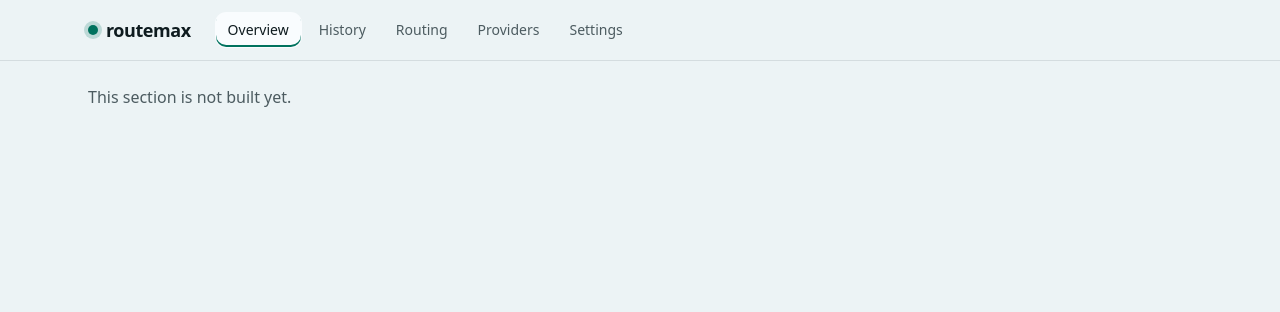
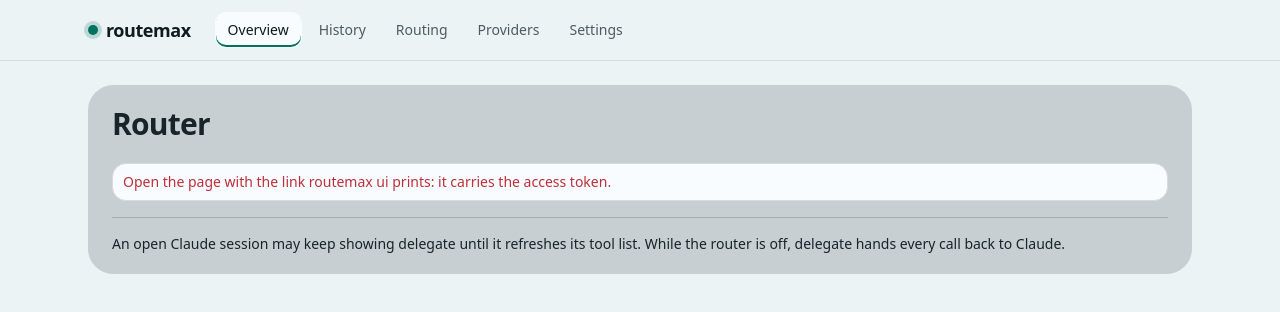
Before and after one commit to blauwtje/routemax, a React (Vite) app in the folder web/: page / in a window 1280 px wide. Shown: the top 312 px of the page. Built offline with nearby package versions, Linux system fonts and the light colour scheme.

Commit message:
feat(web): switch the router from Overview
Plan-task: 48

```diff
--- a/web/src/app.tsx
+++ b/web/src/app.tsx
@@ -1,8 +1,11 @@
 import type { ComponentType } from 'react';
 import { AppShell } from '@/components/app-shell';
+import { OverviewPage } from '@/features/overview/overview-page';
 import { type Section, useSection } from '@/hooks/use-section';
 
-const SECTION_PAGES: Partial<Record<Section, ComponentType>> = {};
+const SECTION_PAGES: Partial<Record<Section, ComponentType>> = {
+  overview: OverviewPage,
+};
 
 export function App() {
   const [section, navigate] = useSection();
--- a/web/src/components/ui/switch.tsx
+++ b/web/src/components/ui/switch.tsx
@@ -6,21 +6,21 @@
   size = "default",
   ...props
 }: SwitchPrimitive.Root.Props & {
-  size?: "sm" | "default"
+  size?: "sm" | "default" | "lg"
 }) {
   return (
     <SwitchPrimitive.Root
       data-slot="switch"
       data-size={size}
       className={cn(
-        "peer group/switch relative inline-flex shrink-0 items-center rounded-full border border-transparent transition-all outline-none group-has-[:focus-visible]/field-label:border-transparent group-has-[:focus-visible]/field-label:ring-0 after:absolute after:-inset-x-3 after:-inset-y-2 focus-visible:border-ring focus-visible:ring-3 focus-visible:ring-ring/50 aria-invalid:border-destructive aria-invalid:ring-3 aria-invalid:ring-destructive/20 data-[size=default]:h-[18.4px] data-[size=default]:w-[32px] data-[size=sm]:h-[14px] data-[size=sm]:w-[24px] dark:aria-invalid:border-destructive/50 dark:aria-invalid:ring-destructive/40 data-checked:bg-primary data-unchecked:bg-input dark:data-unchecked:bg-input/80 data-disabled:cursor-not-allowed data-disabled:opacity-50",
+        "peer group/switch relative inline-flex shrink-0 items-center rounded-full border border-transparent transition-all outline-none group-has-[:focus-visible]/field-label:border-transparent group-has-[:focus-visible]/field-label:ring-0 after:absolute after:-inset-x-3 after:-inset-y-2 focus-visible:border-ring focus-visible:ring-3 focus-visible:ring-ring/50 aria-invalid:border-destructive aria-invalid:ring-3 aria-invalid:ring-destructive/20 data-[size=default]:h-[18.4px] data-[size=default]:w-[32px] data-[size=sm]:h-[14px] data-[size=sm]:w-[24px] data-[size=lg]:h-10 data-[size=lg]:w-18 data-[size=lg]:px-[3px] data-[size=lg]:data-checked:bg-switch-on-foreground data-[size=lg]:data-unchecked:bg-switch-off-foreground dark:aria-invalid:border-destructive/50 dark:aria-invalid:ring-destructive/40 data-checked:bg-primary data-unchecked:bg-input dark:data-unchecked:bg-input/80 data-disabled:cursor-not-allowed data-disabled:opacity-50",
         className
       )}
       {...props}
     >
       <SwitchPrimitive.Thumb
         data-slot="switch-thumb"
-        className="pointer-events-none block rounded-full bg-background ring-0 transition-transform group-data-[size=default]/switch:size-4 group-data-[size=sm]/switch:size-3 group-data-[size=default]/switch:data-checked:translate-x-[calc(100%-2px)] group-data-[size=sm]/switch:data-checked:translate-x-[calc(100%-2px)] dark:data-checked:bg-primary-foreground group-data-[size=default]/switch:data-unchecked:translate-x-0 group-data-[size=sm]/switch:data-unchecked:translate-x-0 dark:data-unchecked:bg-foreground"
+        className="pointer-events-none block rounded-full bg-background ring-0 transition-transform group-data-[size=default]/switch:size-4 group-data-[size=sm]/switch:size-3 group-data-[size=lg]/switch:size-8 group-data-[size=lg]/switch:duration-(--dur-feedback) group-data-[size=lg]/switch:ease-(--ease-out) group-data-[size=lg]/switch:motion-reduce:transition-none group-data-[size=lg]/switch:data-checked:translate-x-full group-data-[size=lg]/switch:data-checked:bg-switch-on group-data-[size=lg]/switch:data-unchecked:bg-switch-off group-data-[size=default]/switch:data-checked:translate-x-[calc(100%-2px)] group-data-[size=sm]/switch:data-checked:translate-x-[calc(100%-2px)] dark:data-checked:bg-primary-foreground group-data-[size=default]/switch:data-unchecked:translate-x-0 group-data-[size=sm]/switch:data-unchecked:translate-x-0 dark:data-unchecked:bg-foreground"
       />
     </SwitchPrimitive.Root>
   )
--- /dev/null
+++ b/web/src/features/overview/overview-page.tsx
@@ -0,0 +1,9 @@
+import { RouterSwitchCard } from './router-switch-card';
+
+export function OverviewPage() {
+  return (
+    <div className="overview-page grid gap-6">
+      <RouterSwitchCard />
+    </div>
+  );
+}
--- /dev/null
+++ b/web/src/features/overview/router-switch-card.tsx
@@ -0,0 +1,88 @@
+import { useEffect, useState } from 'react';
+import { Alert, AlertDescription } from '@/components/ui/alert';
+import { Card, CardContent, CardDescription, CardHeader, CardTitle } from '@/components/ui/card';
+import { Label } from '@/components/ui/label';
+import { Switch } from '@/components/ui/switch';
+import type { SwitchResponse } from '@/lib/api-types';
+import { api } from '@/lib/browser-api';
+import { describeError } from '@/lib/format';
+import { cn } from '@/lib/utils';
+
+type SwitchState =
+  | { kind: 'loading' }
+  | { kind: 'ready'; enabled: boolean; saving: boolean; error: string | null }
+  | { kind: 'failed'; message: string };
+
+export function RouterSwitchCard() {
+  const [state, setState] = useState<SwitchState>({ kind: 'loading' });
+
+  useEffect(() => {
+    api
+      .request<SwitchResponse>('GET', '/api/switch')
+      .then(({ enabled }) => setState({ kind: 'ready', enabled, saving: false, error: null }))
+      .catch((error: unknown) => setState({ kind: 'failed', message: describeError(error) }));
+  }, []);
+
+  async function changeSwitch(enabled: boolean) {
+    if (state.kind !== 'ready') return;
+    const previous = state.enabled;
+    setState({ kind: 'ready', enabled, saving: true, error: null });
+    try {
+      const response = await api.request<SwitchResponse>('PUT', '/api/switch', { enabled });
+      setState({ kind: 'ready', enabled: response.enabled, saving: false, error: null });
+    } catch (error) {
+      setState({ kind: 'ready', enabled: previous, saving: false, error: describeError(error) });
+    }
+  }
+
+  const routerOn = state.kind === 'ready' && state.enabled;
+
+  return (
+    <Card
+      aria-busy={state.kind === 'loading' || (state.kind === 'ready' && state.saving)}
+      className={cn(
+        'router-switch-card grid gap-x-8 gap-y-4 rounded-2xl px-6 py-5 text-base ring-0 motion-safe:transition-colors motion-safe:duration-(--dur-feedback) motion-safe:ease-(--ease-out) md:grid-cols-[minmax(0,1fr)_auto] md:items-center',
+        routerOn ? 'bg-switch-on text-switch-on-foreground' : 'bg-switch-off text-switch-off-foreground',
+      )}
+    >
+      <CardHeader className="px-0">
+        <CardTitle role="heading" aria-level={2} className="font-heading text-3xl leading-tight font-extrabold tracking-tight">Router</CardTitle>
+        <CardDescription className="text-base text-current">
+          {state.kind === 'ready' && state.enabled && 'On: Claude sessions hand tasks to delegate.'}
+          {state.kind === 'ready' && !state.enabled && 'Off: every task stays on Claude.'}
+          {state.kind === 'loading' && 'Loading…'}
+        </CardDescription>
+      </CardHeader>
+      <CardContent className="router-switch-body contents">
+        {state.kind === 'failed' ? (
+          <Alert variant="destructive" className="md:col-span-2">
+            <AlertDescription>{state.message}</AlertDescription>
+          </Alert>
+        ) : (
+          <div className="router-switch-row flex items-center gap-4">
+            <Switch
+              id="router-switch"
+              size="lg"
+              className="router-switch focus-visible:ring-0 focus-visible:outline-2 focus-visible:outline-offset-3 focus-visible:outline-current data-disabled:cursor-progress"
+              checked={routerOn}
+              disabled={state.kind !== 'ready' || state.saving}
+              onCheckedChange={(checked: boolean) => void changeSwitch(checked)}
+              aria-describedby="router-switch-note"
+            />
+            <Label htmlFor="router-switch" className="text-base font-semibold">
+              Route tasks to cheaper models
+            </Label>
+          </div>
+        )}
+        {state.kind === 'ready' && state.error !== null && (
+          <Alert variant="destructive" className="md:col-span-2">
+            <AlertDescription>{state.error}</AlertDescription>
+          </Alert>
+        )}
+        <p id="router-switch-note" className="router-switch-note border-t border-current/20 pt-4 text-sm md:col-span-2">
+          An open Claude session may keep showing delegate until it refreshes its tool list. While the router is off, delegate hands every call back to Claude.
+        </p>
+      </CardContent>
+    </Card>
+  );
+}
--- /dev/null
+++ b/web/src/lib/format.ts
@@ -0,0 +1,18 @@
+import { ApiError } from './api-client';
+
+const usdFormat = new Intl.NumberFormat('en-US', { style: 'currency', currency: 'USD', minimumFractionDigits: 2, maximumFractionDigits: 4 });
+const timeFormat = new Intl.DateTimeFormat(undefined, { dateStyle: 'medium', timeStyle: 'short' });
+
+export function formatUsd(amount: number): string {
+  return usdFormat.format(amount);
+}
+
+export function formatTime(iso: string): string {
+  const date = new Date(iso);
+  return Number.isNaN(date.getTime()) ? iso : timeFormat.format(date);
+}
+
+export function describeError(error: unknown): string {
+  if (error instanceof ApiError) return error.message;
+  return 'The routemax ui server did not answer. Check that it is still running.';
+}
```
